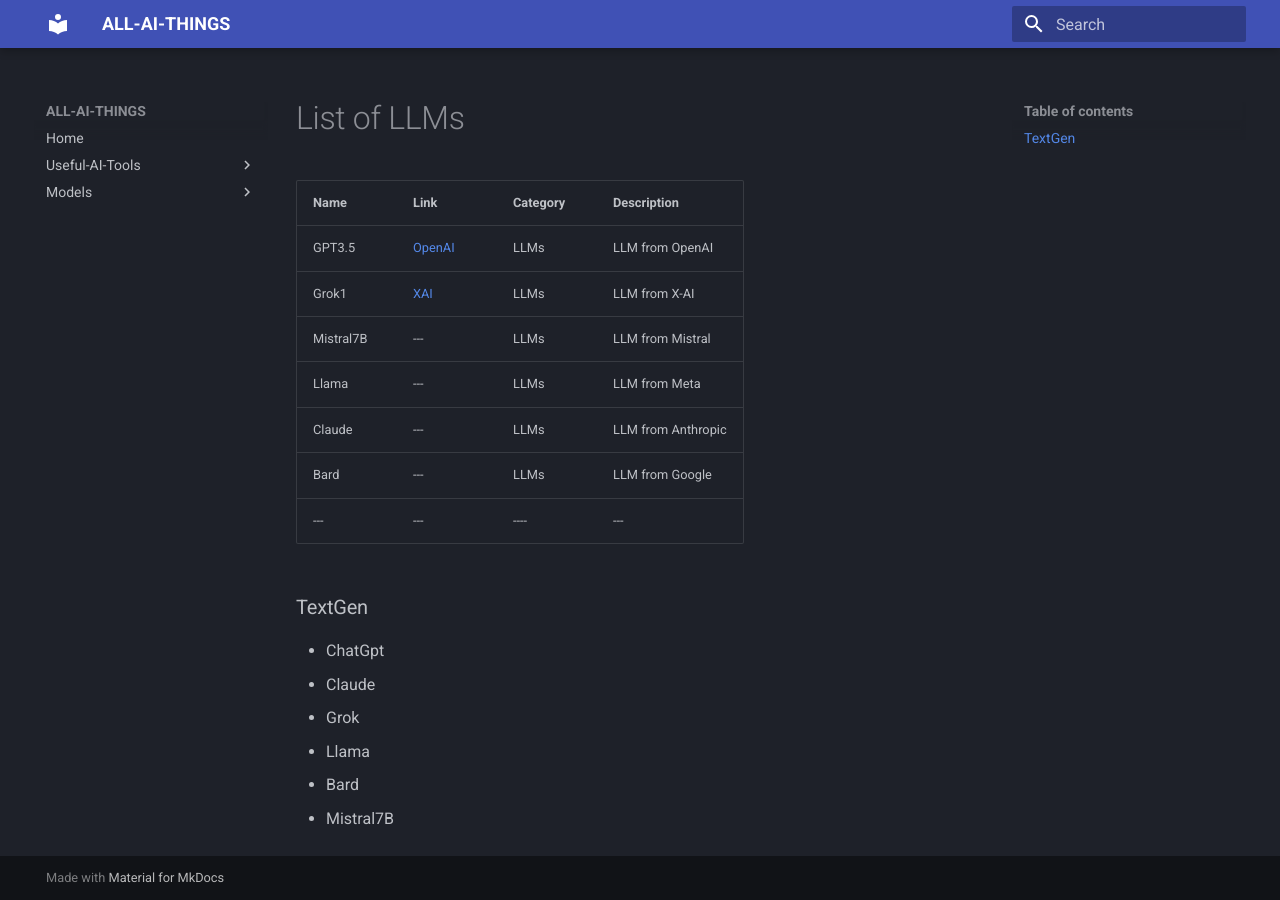
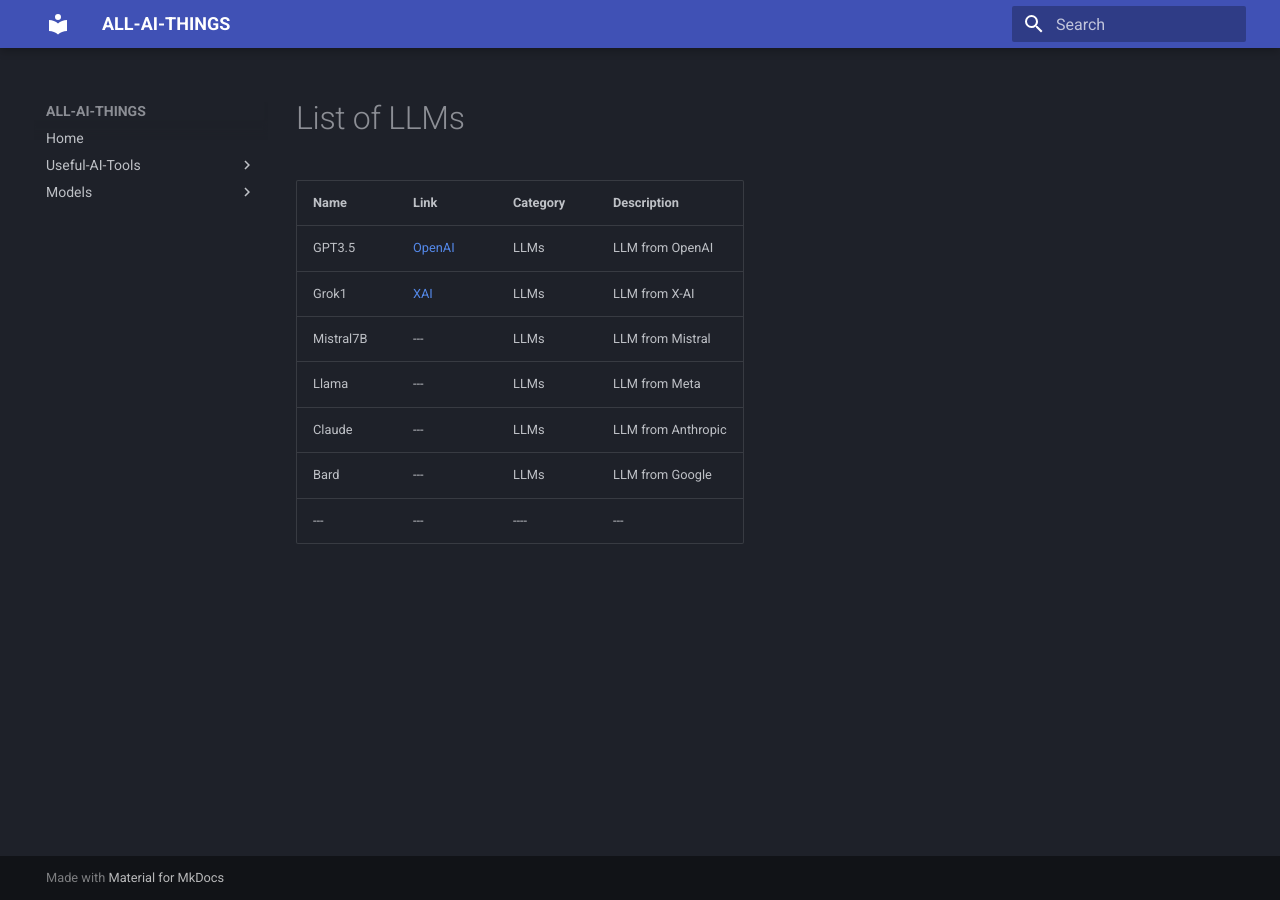
Before and after one commit to rxc3050/ml-notes, an MkDocs documentation site: the page built from docs/ai-tools/list-of-models.md, in a window 1280 px wide. Built offline with MkDocs 1.6.1 and Material for MkDocs 9.7.7, drawn with Linux system fonts in a browser that asks for light colours.

```diff
--- a/docs/ai-tools/list-of-models.md
+++ b/docs/ai-tools/list-of-models.md
@@ -11,13 +11,3 @@
 | Claude | --- | LLMs  | LLM from Anthropic |
 | Bard | --- | LLMs  | LLM from Google |
 | --- |--- | ----  | --- |
-
-
-
-### TextGen
-- ChatGpt
-- Claude
-- Grok
-- Llama
-- Bard
-- Mistral7B
--- a/mkdocs.yaml
+++ b/mkdocs.yaml
@@ -8,7 +8,7 @@
     - Code-Generation: ai-tools/code-gen.md
     - Text-generation: models/models.md
     - Audio-Video-Tools: ai-tools/audio-video-gen.md
-    # - More: ai-tools/example-table.md
+    # - More: ai-tools/abcd.md
 
   # Models Related Docs
   - Models:
```
Also changed, not shown: docs/index.md (+2 -0 lines).
